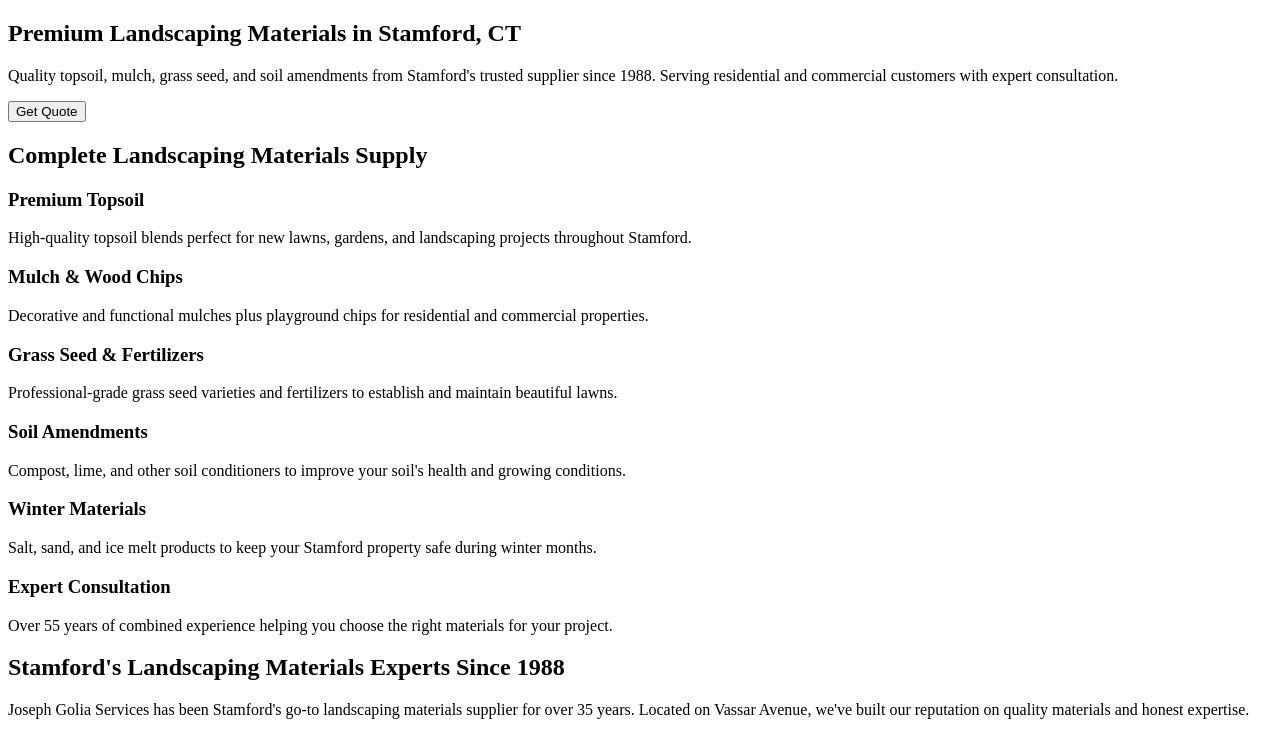
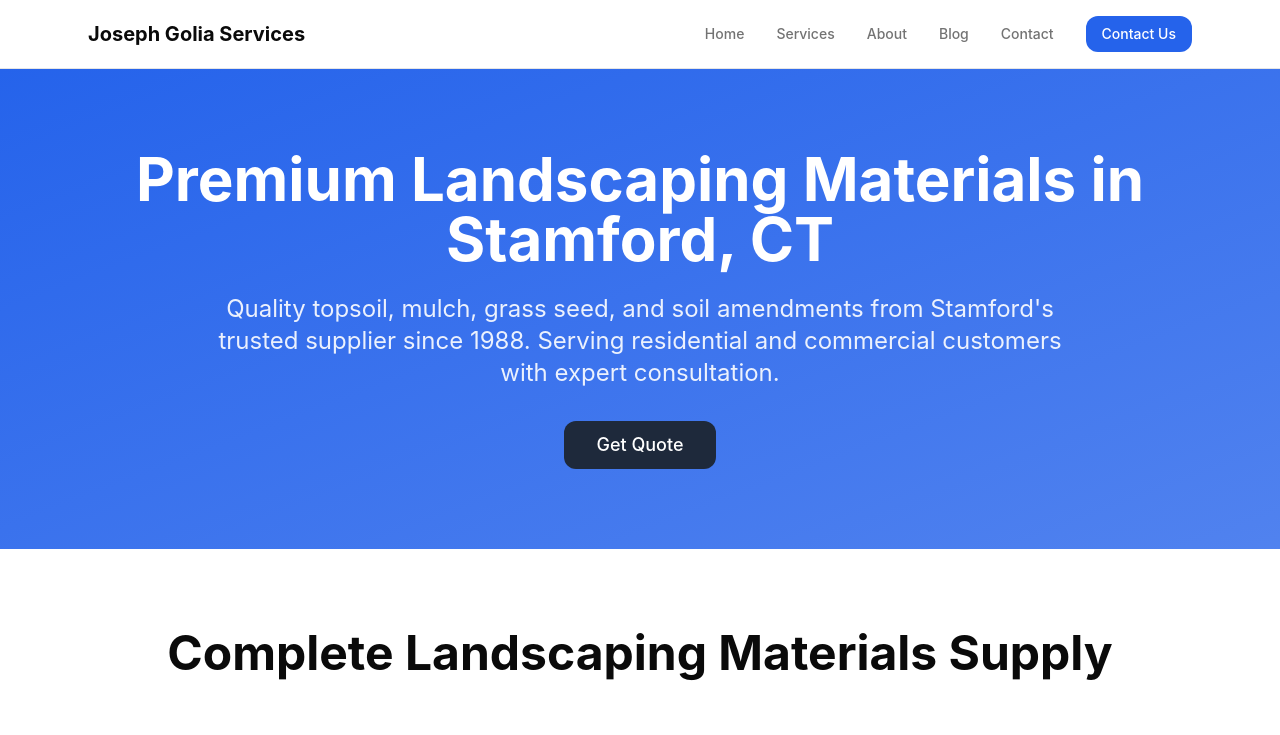
Before and after one commit to nephew-testing/joseph-golia-services, a Next.js app: page / in a window 1280 px wide. Shown: the top 735 px of the page. Built offline with nearby package versions, Linux system fonts and the light colour scheme.

Commit message:
Initial site generation by Nephew

```diff
--- /dev/null
+++ b/src/app/layout.tsx
@@ -0,0 +1,88 @@
+import type { Metadata } from "next";
+import { Inter } from "next/font/google";
+import { siteConfig } from "@/lib/config";
+import { LocalBusinessJsonLd, WebSiteJsonLd } from "@/components/seo/json-ld";
+import { SubscribeForm } from "@/components/forms/subscribe-form";
+import "@/styles/globals.css";
+
+const inter = Inter({ subsets: ["latin"], variable: "--font-inter" });
+
+export const metadata: Metadata = {
+  title: { default: siteConfig.seo.defaultTitle, template: siteConfig.seo.titleTemplate },
+  description: siteConfig.seo.defaultDescription,
+  metadataBase: new URL(siteConfig.seo.siteUrl),
+  openGraph: { title: siteConfig.seo.defaultTitle, description: siteConfig.seo.defaultDescription, url: siteConfig.seo.siteUrl, siteName: siteConfig.business.name, type: "website" },
+};
+
+export default function RootLayout({ children }: { children: React.ReactNode }) {
+  const socialLinks = Object.entries(siteConfig.social).filter(([, url]) => url);
+  return (
+    <html lang="en" className={inter.variable}>
+      <head>
+        <LocalBusinessJsonLd />
+        <WebSiteJsonLd />
+      </head>
+      <body className="min-h-screen bg-background font-sans antialiased text-foreground">
+        {/* Header */}
+        <header className="sticky top-0 z-50 border-b border-border bg-background/95 backdrop-blur supports-[backdrop-filter]:bg-background/60">
+          <div className="mx-auto flex max-w-6xl items-center justify-between px-6 py-4">
+            <a href="/" className="text-xl font-bold text-foreground">{siteConfig.business.name}</a>
+            <nav className="hidden items-center gap-8 md:flex">
+              {siteConfig.navigation.map((item: { label: string; href: string }) => (
+                <a key={item.href} href={item.href} className="text-sm font-medium text-muted-foreground transition-colors hover:text-foreground">{item.label}</a>
+              ))}
+              <a href="/contact" className="rounded-lg bg-primary px-4 py-2 text-sm font-medium text-primary-foreground transition-colors hover:bg-primary/90">Contact Us</a>
+            </nav>
+          </div>
+        </header>
+
+        {children}
+
+        {/* Footer */}
+        <footer className="border-t border-border bg-secondary text-secondary-foreground">
+          <div className="mx-auto max-w-6xl px-6 py-16">
+            <div className="grid gap-10 md:grid-cols-4">
+              <div className="md:col-span-2">
+                <h3 className="text-lg font-bold">{siteConfig.business.name}</h3>
+                <p className="mt-2 text-sm opacity-80">{siteConfig.business.tagline}</p>
+                {siteConfig.features.emailSubscribe && (
+                  <div className="mt-6">
+                    <p className="mb-2 text-sm font-medium">Stay updated</p>
+                    <SubscribeForm />
+                  </div>
+                )}
+              </div>
+              <div>
+                <h4 className="font-semibold">Contact</h4>
+                <ul className="mt-3 space-y-2 text-sm opacity-80">
+                  <li><a href={"tel:" + siteConfig.business.phone.replace(/\D/g, "")} className="hover:opacity-100">{siteConfig.business.phone}</a></li>
+                  <li><a href={"mailto:" + siteConfig.business.email} className="hover:opacity-100">{siteConfig.business.email}</a></li>
+                  <li>{siteConfig.business.address}</li>
+                  <li>{siteConfig.business.hours}</li>
+                </ul>
+              </div>
+              <div>
+                <h4 className="font-semibold">Links</h4>
+                <ul className="mt-3 space-y-2 text-sm opacity-80">
+                  {siteConfig.navigation.map((item: { label: string; href: string }) => (
+                    <li key={item.href}><a href={item.href} className="hover:opacity-100">{item.label}</a></li>
+                  ))}
+                </ul>
+                {socialLinks.length > 0 && (
+                  <div className="mt-4 flex gap-3">
+                    {socialLinks.map(([platform, url]) => (
+                      <a key={platform} href={url as string} target="_blank" rel="noopener noreferrer" className="text-sm capitalize opacity-80 hover:opacity-100">{platform}</a>
+                    ))}
+                  </div>
+                )}
+              </div>
+            </div>
+            <div className="mt-12 border-t border-white/10 pt-6 text-center text-xs opacity-60">
+              &copy; {new Date().getFullYear()} {siteConfig.business.name}. All rights reserved.
+            </div>
+          </div>
+        </footer>
+      </body>
+    </html>
+  );
+}
```
